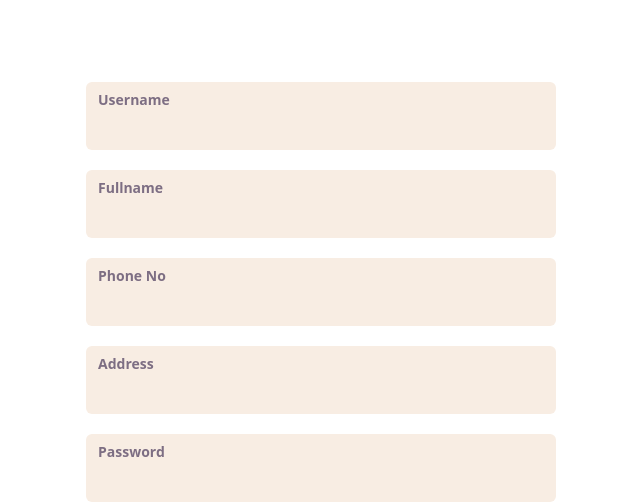
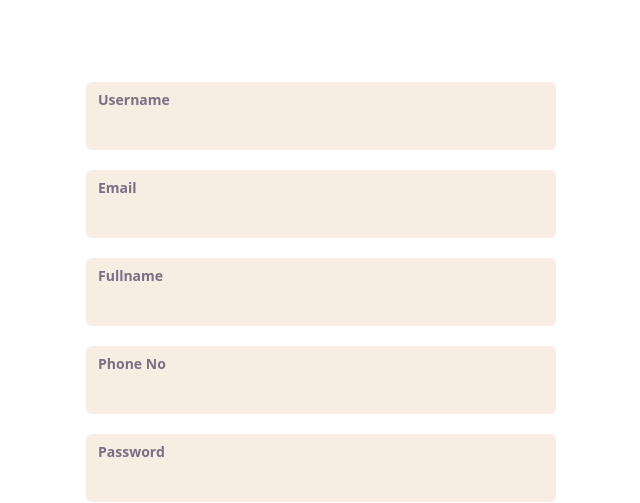
Before and after one commit to tonible14012002/Home-Security-System-frontend, a React (Create React App) app: page /register in a window 1280 px wide. Shown: the top 503 px of the page, without its empty margins (319-959 px from the left). Built offline with nearby package versions, Linux system fonts and the light colour scheme.

Commit message:
change to email field

```diff
--- a/src/pages/Register/index.js
+++ b/src/pages/Register/index.js
@@ -6,9 +6,9 @@ const Register = () => {
     <form>
       <div className="flex flex-col gap-5 min-w-[470px]">
         <InputField field="Username" type="text" />
+        <InputField field="Email" type="text" />
         <InputField field="Fullname" type="text" />
         <InputField field="Phone No" type="text" />
-        <InputField field="Address" type="text" />
         <InputField field="Password" type="text" />
         <div className="flex items-center gap-5">
           <div className="w-[150px] ">
```
